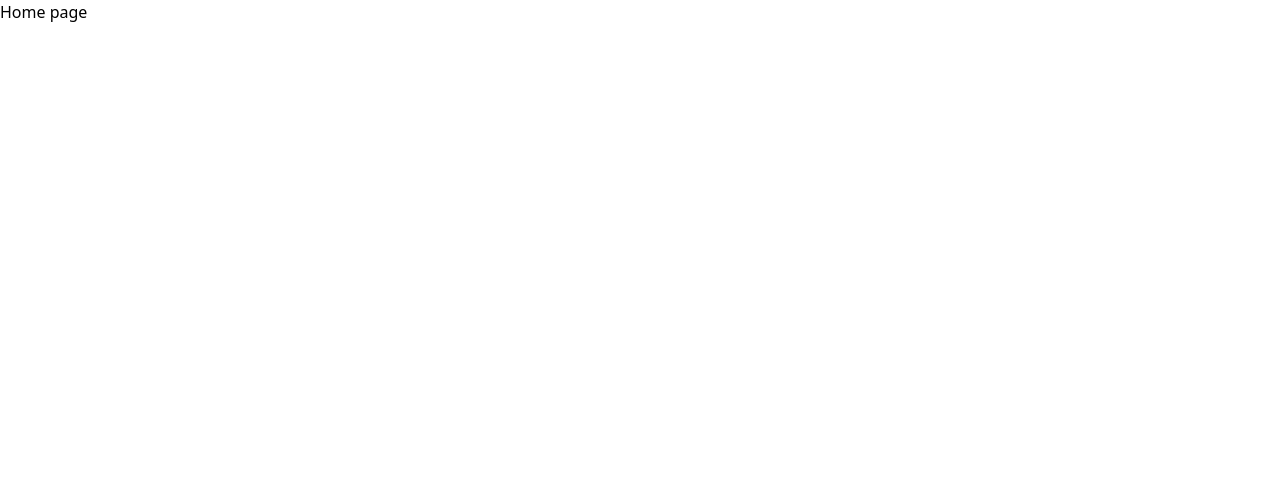
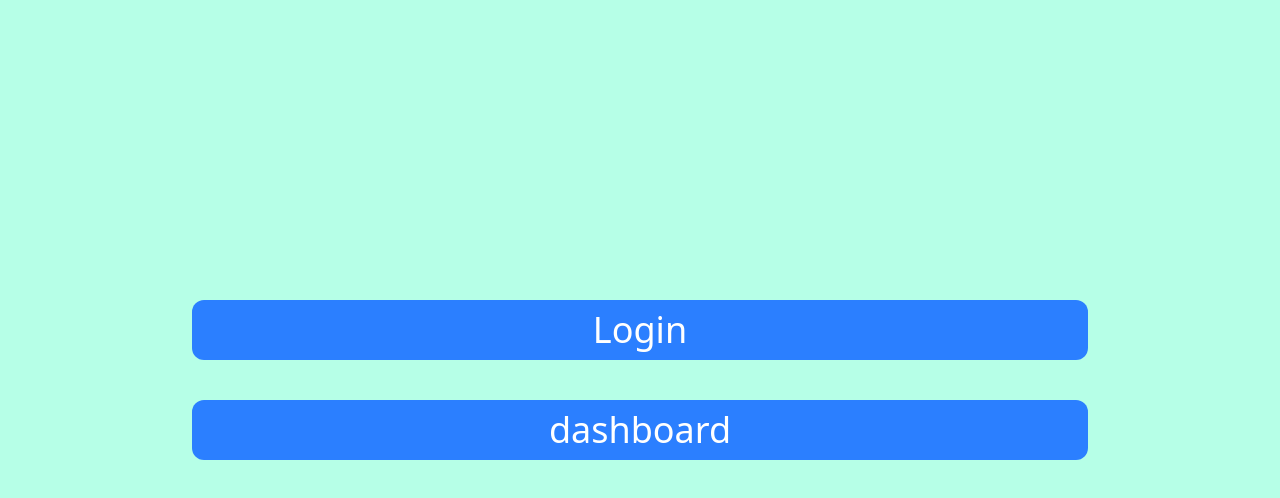
Before and after one commit to Ali-Jalali-Farahani/dashboard, a Next.js app: page / in a window 1280 px wide. Shown: the top 498 px of the page. Built offline with nearby package versions, Linux system fonts and the light colour scheme.

Commit message:
create simple Home page(Link to login and dashboard)

```diff
--- a/app/globals.css
+++ b/app/globals.css
@@ -1 +1,9 @@
 @import "tailwindcss";
+
+html,body{
+    height: 100vh;
+}
+
+.LinkStyle{
+    @apply w-[70%] h-[60px] bg-blue-500 mb-10 flex justify-center items-center rounded-xl text-white text-4xl;
+}
--- a/app/page.tsx
+++ b/app/page.tsx
@@ -1,5 +1,16 @@
+import Link from "next/link";
+
 export default function Home() {
   return (
-    <h1>Home page</h1>
+    <>
+      <div className="flex justify-center items-center h-full w-full flex-col bg-[#b6ffe7]">
+        <Link href={"/login"} className="LinkStyle">
+          Login
+        </Link>
+        <Link href={"/dashboard"} className="LinkStyle">
+          dashboard
+        </Link>
+      </div>
+    </>
   );
 }
```
